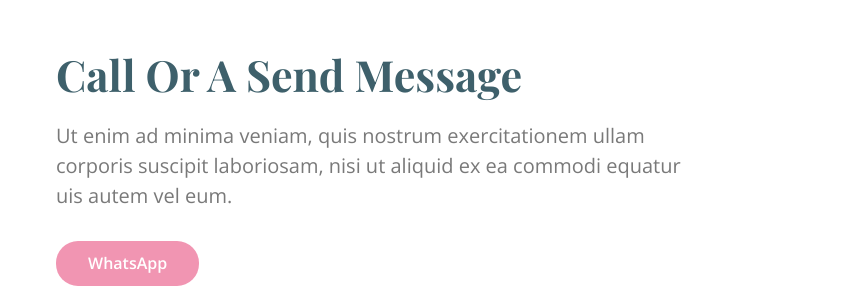
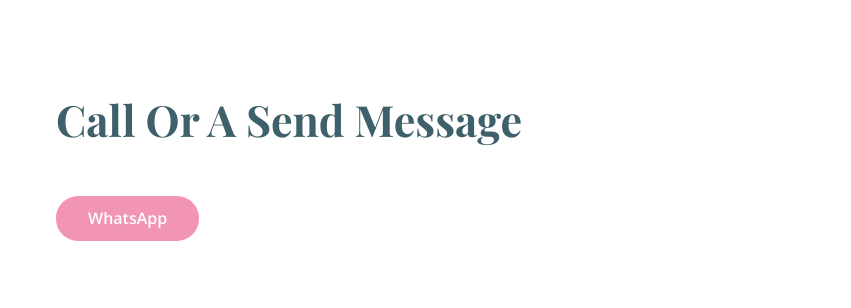
Before and after one commit to Gigx267/Treats-by-mimi, a plain HTML site: page cart.html in a window 1280 px wide. Shown: the part 820-1128 px from the top of the page, 429-1280 px from the left. Drawn offline with nearby package versions, Linux system fonts and the light colour scheme; a web font is replaced by a local one.

Commit message:
cart.html

```diff
--- a/cart.html
+++ b/cart.html
@@ -146,7 +146,7 @@
 							<div class="col-lg-8">
 								<div class="special_item_text">
 									<h4>Call Or A Send Message </h4>
-									<p>Ut enim ad minima veniam, quis nostrum exercitationem ullam corporis suscipit laboriosam, nisi ut aliquid ex ea commodi equatur uis autem vel eum.</p>
+
 									<a class="pink_btn" href="https://wa.me/c/2348170245555 ">WhatsApp</a>
 								</div>
 							</div>
```
